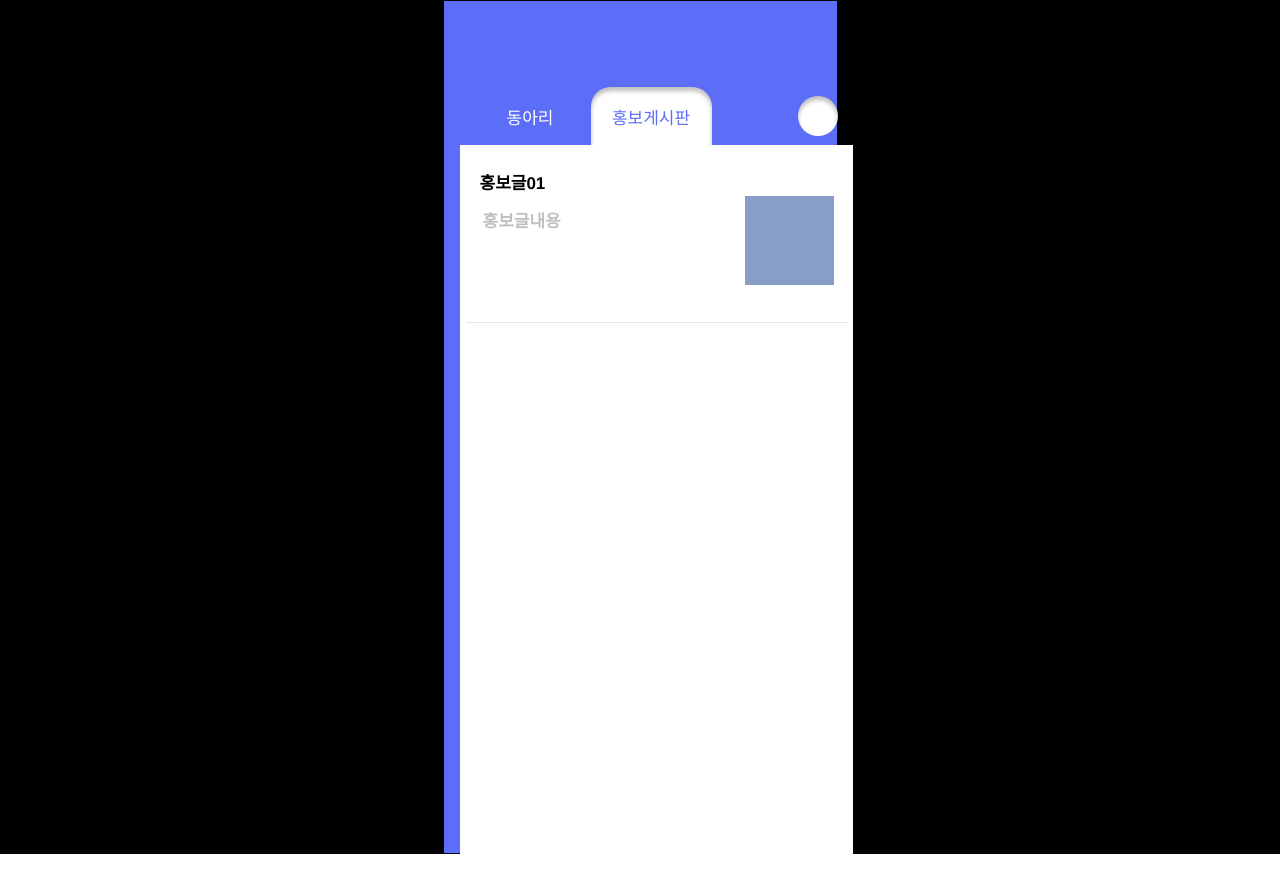
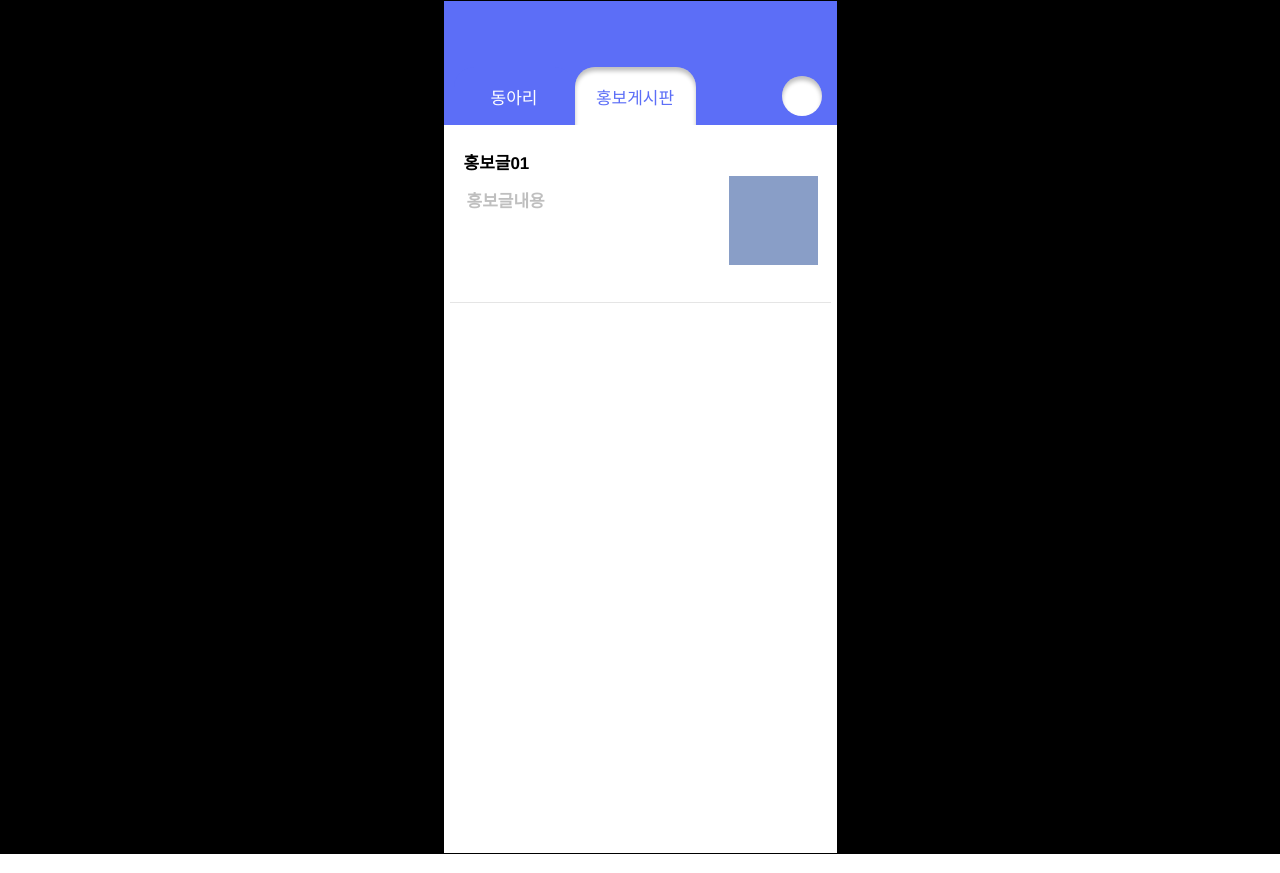
Before and after one commit to 12234626/cse3207, a React (Create React App) app in the folder frontend/: page /mainH in a window 1280 px wide. Built offline with nearby package versions, Linux system fonts and the light colour scheme; the HTML template or start-up script is replaced by a standard one.

Commit message:
fix: MainH.css tapBar->topBar1

```diff
--- a/frontend/src/MainH.css
+++ b/frontend/src/MainH.css
@@ -12,7 +12,7 @@
   width: 393px;
 }
 
-.screen .topBar {
+.screen .topBar1 {
   height: 786px;
   position: relative;
   top: 66px;
--- a/frontend/src/MainH.jsx
+++ b/frontend/src/MainH.jsx
@@ -16,7 +16,7 @@ function MainH() {
   return (
     <div className="screen">
       <div className="phoneScreen">
-        <div className="topBar">
+        <div className="topBar1">
           <button className="myPageButton" onClick={handleMyPageClick}>
             {/* <div className="user" /> */}
           </button>
```
